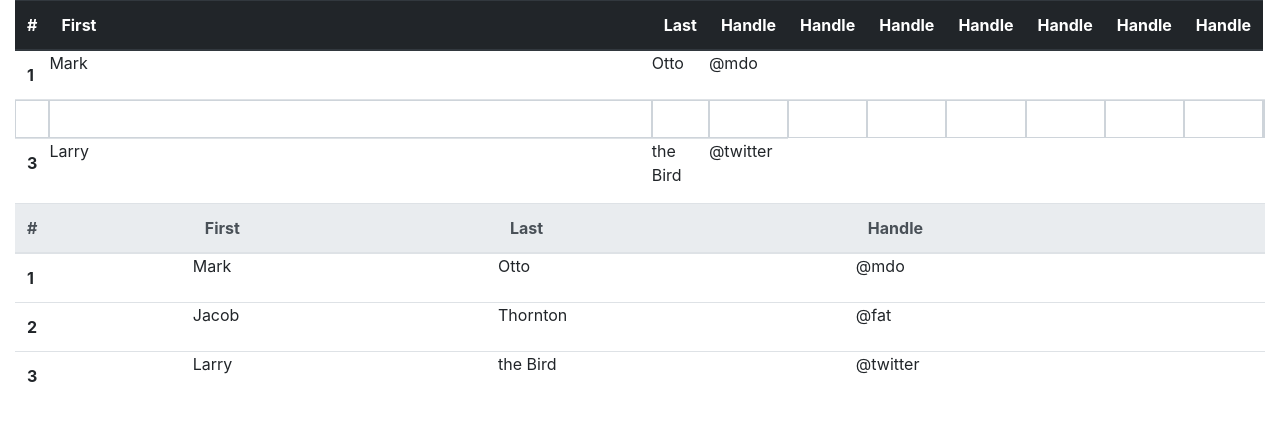
After one commit to slowbs/distform, a PHP site: page /testtable.php in a window 1280 px wide. The commit adds this page. Shown: the top 421 px of the page. Run offline with PHP 8.4, Linux system fonts and the light colour scheme.

Commit message:
bootstrap reposive table
วิธีคือ ใช้ bootstrap responsive table จะคล้าย ๆ excel แล้วค่อยใส่ สีให้กับแต่ละ column

```diff
--- /dev/null
+++ b/testtable.php
@@ -0,0 +1,95 @@
+<!DOCTYPE html>
+<html>
+<head>
+  <title>Bootstrap 4 Example</title>
+  <meta charset="utf-8">
+  <meta name="viewport" content="width=device-width, initial-scale=1">
+  <link rel="stylesheet" href="https://maxcdn.bootstrapcdn.com/bootstrap/4.1.0/css/bootstrap.min.css">
+  <script src="https://ajax.googleapis.com/ajax/libs/jquery/3.3.1/jquery.min.js"></script>
+  <script src="https://cdnjs.cloudflare.com/ajax/libs/popper.js/1.14.0/umd/popper.min.js"></script>
+  <script src="https://maxcdn.bootstrapcdn.com/bootstrap/4.1.0/js/bootstrap.min.js"></script>
+    <style type="text/css">
+    	input {display: block !important; padding: 0 !important; margin: 0 !important; width: 100% !important; border-radius: 0 !important; line-height: 1 !important;}
+		td {margin: 0 !important; padding: 0 !important;}
+    </style>
+  </head>
+  <body>
+      <div class="container-fluid">
+  <table class="table">
+  <thead class="thead-dark">
+    <tr>
+      <th scope="col">#</th>
+      <th scope="col">First</th>
+      <th scope="col">Last</th>
+      <th scope="col">Handle</th>
+      <th scope="col">Handle</th>
+      <th scope="col">Handle</th>
+      <th scope="col">Handle</th>
+      <th scope="col">Handle</th>
+      <th scope="col">Handle</th>
+      <th scope="col">Handle</th>
+    </tr>
+  </thead>
+  <tbody>
+    <tr>
+      <th scope="row">1</th>
+      <td>Mark</td>
+      <td>Otto</td>
+      <td>@mdo</td>
+    </tr>
+    <tr>
+      <td><input type="text" class="form-control"></td>
+      <td style="width:800px"><input type="text" class="form-control"></td>
+      <td><input type="text" class="form-control"></td>
+      <td><input type="text" class="form-control"></td>
+      <td><input type="text" class="form-control"></td>
+      <td><input type="text" class="form-control"></td>
+      <td><input type="text" class="form-control"></td>
+      <td><input type="text" class="form-control"></td>
+      <td><input type="text" class="form-control"></td>
+      <td><input type="text" class="form-control"></td>
+      <td><input type="text" class="form-control"></td>
+    </tr>
+
+    <tr>
+      <th scope="row">3</th>
+      <td>Larry</td>
+      <td>the Bird</td>
+      <td>@twitter</td>
+    </tr>
+  </tbody>
+</table>
+
+<table class="table">
+  <thead class="thead-light">
+    <tr>
+      <th scope="col">#</th>
+      <th scope="col">First</th>
+      <th scope="col">Last</th>
+      <th scope="col">Handle</th>
+    </tr>
+  </thead>
+  <tbody>
+    <tr>
+      <th scope="row">1</th>
+      <td>Mark</td>
+      <td>Otto</td>
+      <td>@mdo</td>
+    </tr>
+    <tr>
+      <th scope="row">2</th>
+      <td>Jacob</td>
+      <td>Thornton</td>
+      <td>@fat</td>
+    </tr>
+    <tr>
+      <th scope="row">3</th>
+      <td>Larry</td>
+      <td>the Bird</td>
+      <td>@twitter</td>
+    </tr>
+  </tbody>
+</table>
+</div>
+  </body>
+</html>
--- a/update.php
+++ b/update.php
@@ -28,7 +28,7 @@ foreach ($_POST['input'] as $key => $value) {
         //header("Location:selectbootstrap.php");
         echo "<script>
         alert('แก้ไขสำเร็จ');
-        window.location.href='select.php';
+        window.location.href='select1.php';
         </script>";
         }
     catch(PDOException $e)
```
Also changed, not shown: selectwork.php (renamed from select1.php, +20 -4 lines), testtable.css (added, +7 -0 lines).
